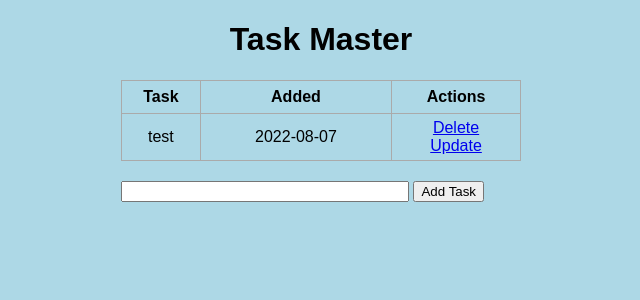
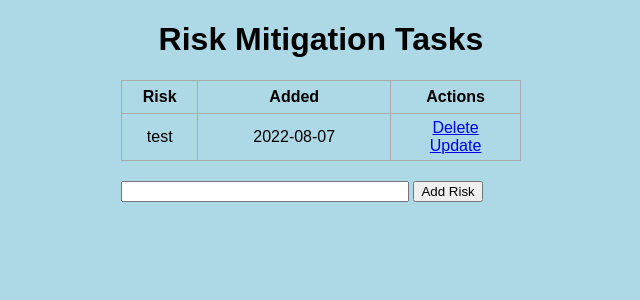
Before and after one commit to AAKRITI111/Heroku-Website, a Flask app: page / in a window 1280 px wide. Shown: the top 300 px of the page, without its empty margins (319-959 px from the left). Run offline with Flask 2, Linux system fonts and the light colour scheme; data comes from the database, SQL or seed files in the repository; both versions use the stored data as it was after the commit.

Commit message:
Risk commit

```diff
--- a/app.py
+++ b/app.py
@@ -26,7 +26,7 @@ def index():
             db.session.commit()
             return redirect('/')
         except:
-            return 'There was an issue adding your task'
+            return 'There was an issue adding your risk'
 
     else:
         tasks = Todo.query.order_by(Todo.date_created).all()
@@ -42,7 +42,7 @@ def delete(id):
         db.session.commit()
         return redirect('/')
     except:
-        return 'There was a problem deleting that task'
+        return 'There was a problem deleting that risk'
 
 @app.route('/update/<int:id>', methods=['GET', 'POST'])
 def update(id):
@@ -55,7 +55,7 @@ def update(id):
             db.session.commit()
             return redirect('/')
         except:
-            return 'There was an issue updating your task'
+            return 'There was an issue updating your risk'
 
     else:
         return render_template('update.html', task=task)
--- a/templates/index.html
+++ b/templates/index.html
@@ -1,18 +1,18 @@
 {% extends 'base.html' %}
 
 {% block head %}
-<title>Task Master</title>
+<title>Risk Mitigation Tasks</title>
 {% endblock %}
 
 {% block body %}
 <div class="content">
-    <h1 style="text-align: center">Task Master</h1>
+    <h1 style="text-align: center">Risk Mitigation Tasks</h1>
     {% if tasks|length < 1 %}
-    <h4 style="text-align: center">There are no tasks. Create one below!</h4>
+    <h4 style="text-align: center">There are no risks. Create one below!</h4>
     {% else %}
     <table>
         <tr>
-            <th>Task</th>
+            <th>Risk</th>
             <th>Added</th>
             <th>Actions</th>
         </tr>
@@ -33,7 +33,7 @@
     <div class="form">
         <form action="/" method="POST">
             <input type="text" name="content" id="content">
-            <input type="submit" value="Add Task">
+            <input type="submit" value="Add Risk">
         </form>
     </div>
 </div>
--- a/templates/update.html
+++ b/templates/update.html
@@ -1,12 +1,12 @@
 {% extends 'base.html' %}
 
 {% block head %}
-<title>Task Master</title>
+<title>Risk Master</title>
 {% endblock %}
 
 {% block body %}
 <div class="content">
-    <h1 style="text-align: center">Update Task</h1>
+    <h1 style="text-align: center">Update Risk</h1>
 
     <div class="form">
         <form action="/update/{{task.id}}" method="POST">
```
Also changed, not shown: test.db.
